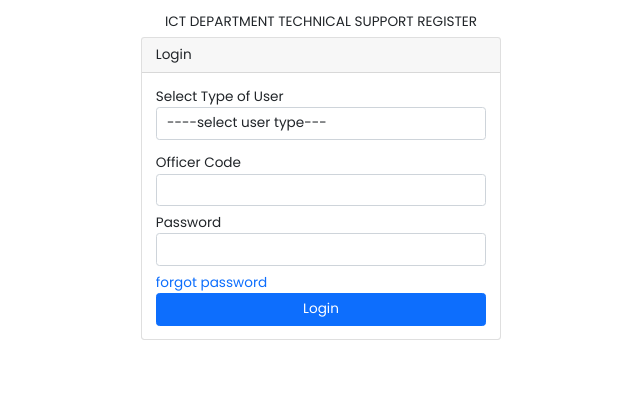
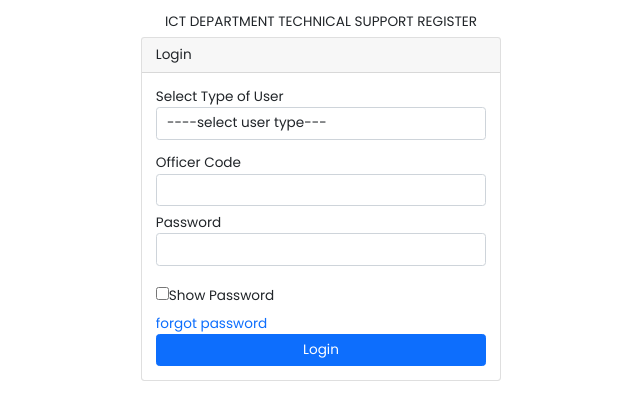
Before and after one commit to Ann-Karuku/task-tracker, a PHP site: page / in a window 1280 px wide. Shown: the part 241-661 px from the top of the page, without its empty margins (319-959 px from the left). Run offline with PHP 8.4, Linux system fonts and the light colour scheme; some libraries are stand-ins or nearby versions.

Commit message:
Update index.php

```diff
--- a/index.php
+++ b/index.php
@@ -66,6 +66,8 @@
                                     <div class="form-group mb-2">
                                         <label for="" class="form-control-label" >Password</label>
                                         <input name="password" type="password" class="form-control">
+                                        <br>
+                                        <input type="checkbox" onclick="myFunction()">Show Password
                                     </div>
 
                                     <a href="" class="mb-2">forgot password</a>
```
